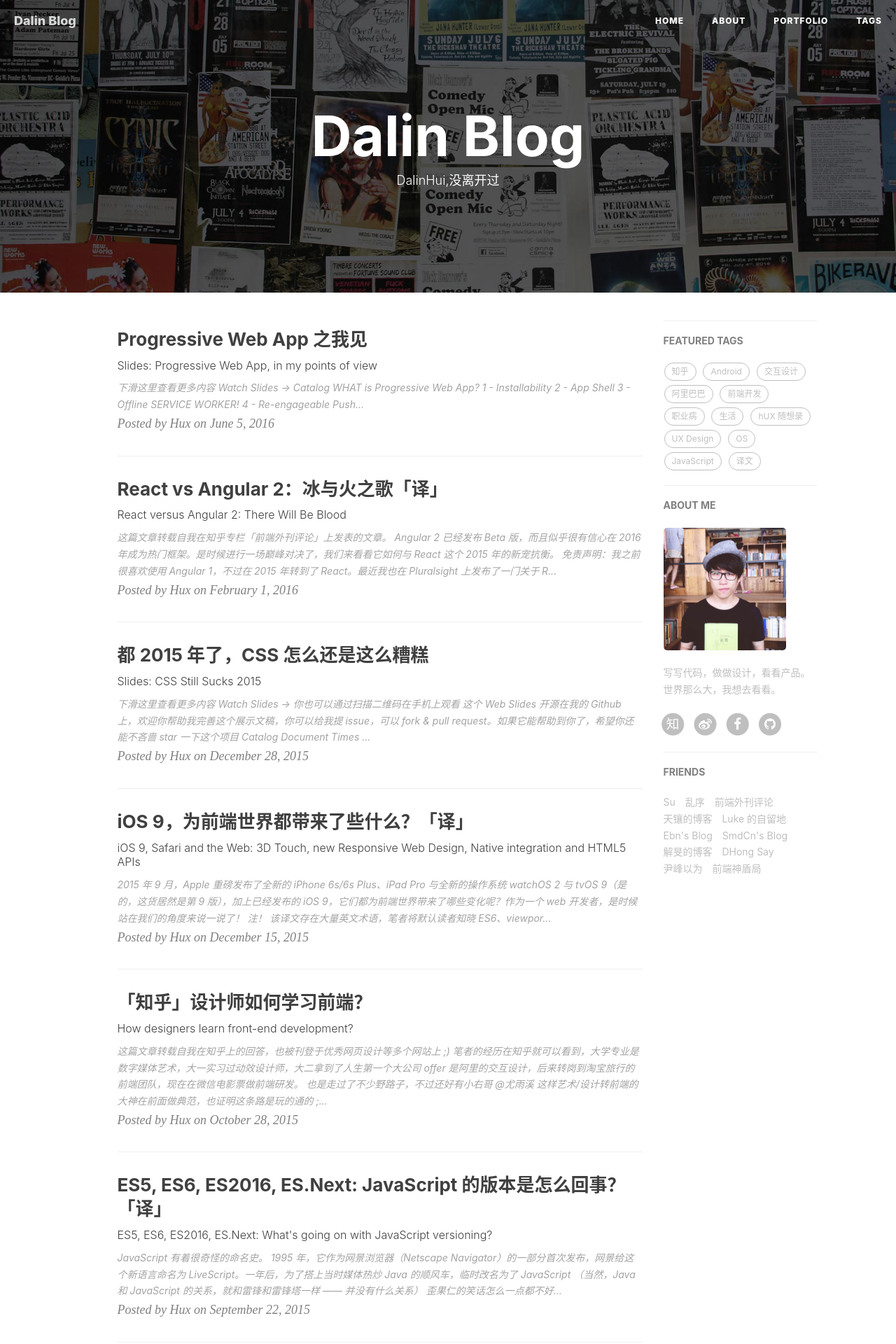
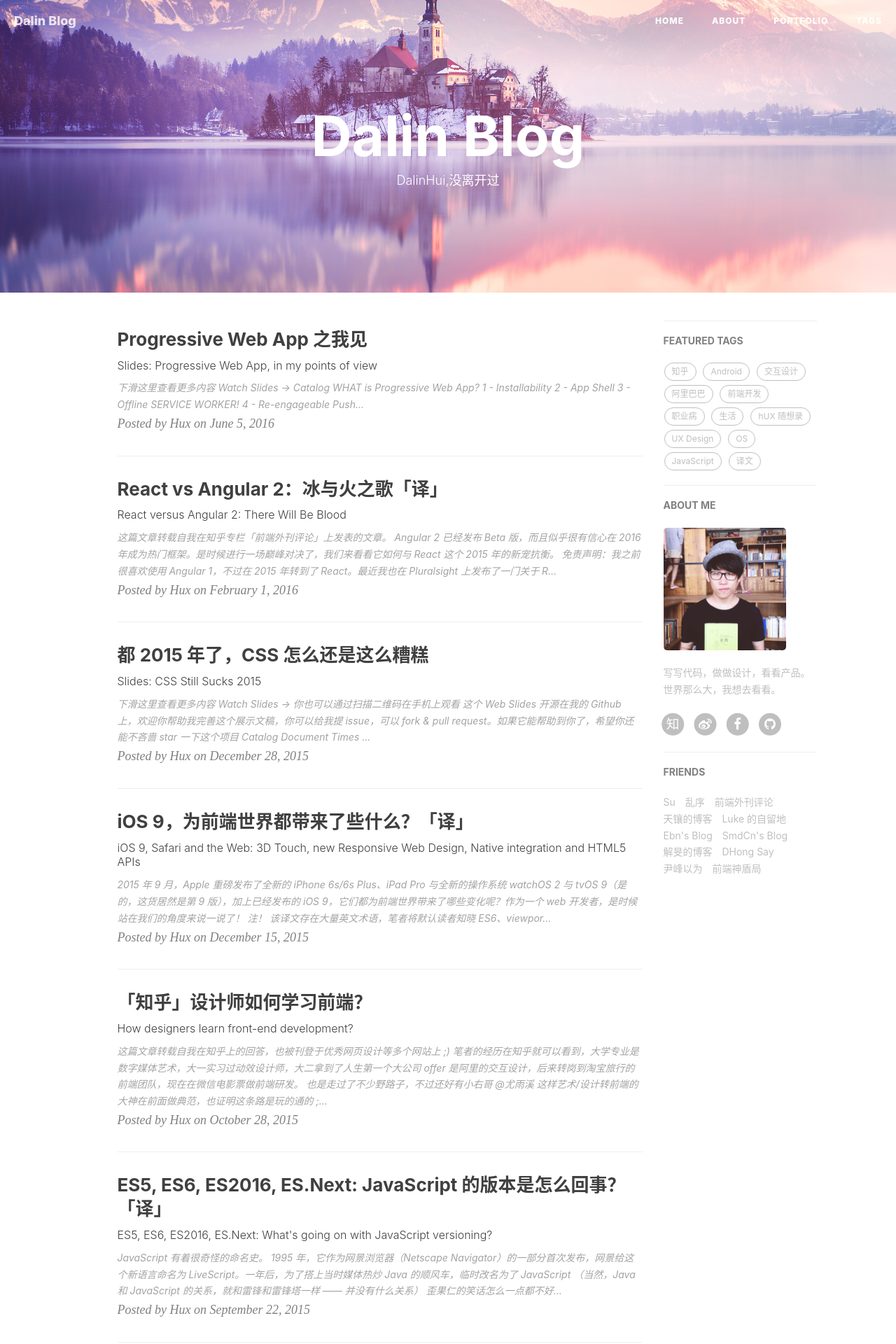
Before and after one commit to MLKG/MLKG.github.io, a Jekyll site: the page built from index.html, in a window 1280 px wide. Shown: the top 1920 px of the page at 70% size. Built offline with Jekyll 4.4.1, drawn with Linux system fonts in a browser that asks for light colours; nearby versions of some CDN libraries; the list of posts is cut into pages by our own code; comment, search, counter and statistics services are not loaded.

Commit message:
change img
change img

```diff
--- a/_config.yml
+++ b/_config.yml
@@ -1,7 +1,7 @@
 # Site settings
 title: Dalin Blog
 SEOTitle: Dalin的博客 | Dalin Blog
-header-img: img/home-bg.jpg
+header-img: img/home-bg-dalin.jpg
 email: dalinhui@yeah.net
 description: "关于前端与设计、黑客与画家 | Dalin，Web & Mobile Lover，Front-End Engineer，UX Designer | 这里是 @Dalin 的个人博客，与你一起发现更大的世界。"
 keyword: "Dalin, Dalin的博客, Dalin Blog, 博客, 个人网站, 互联网, 前端, 设计, 产品, 惠的男朋友"
```
Also changed, not shown: img/home-bg-dalin.jpg (added).
